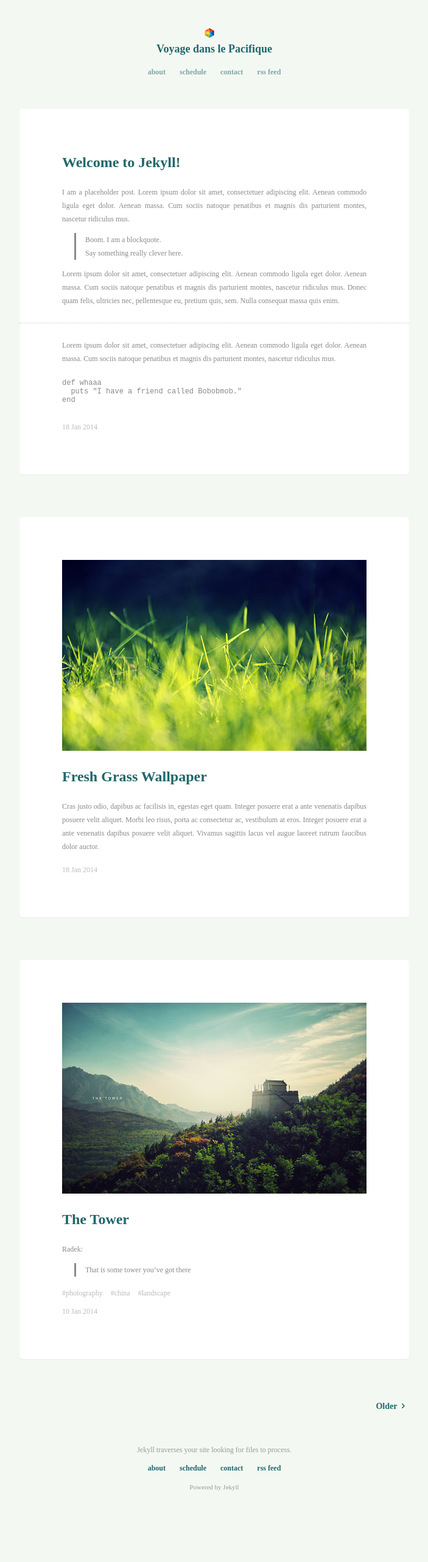
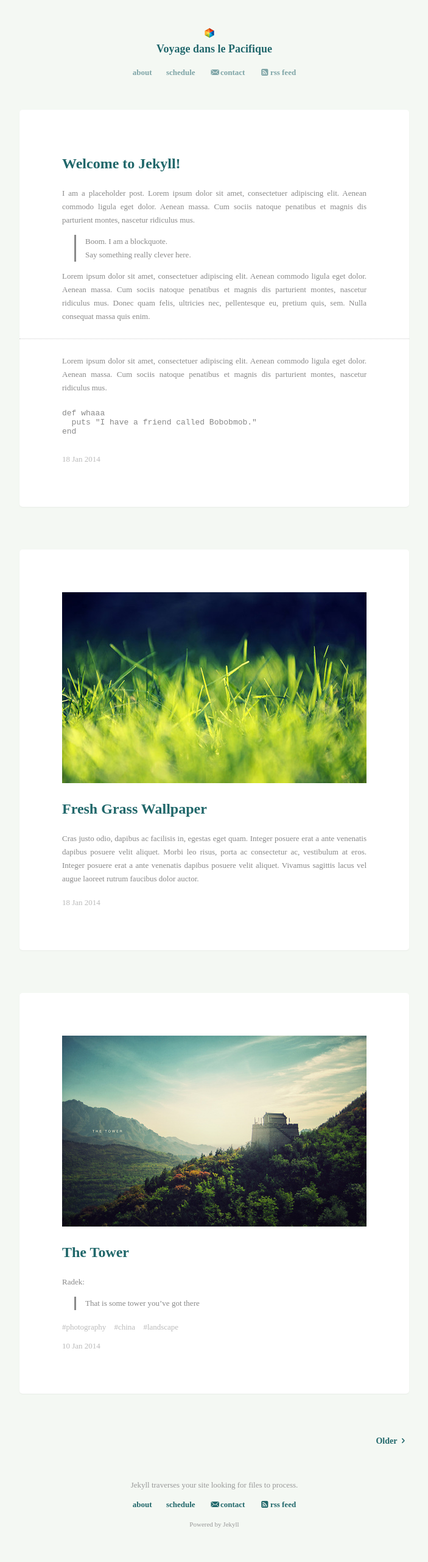
Before and after one commit to radekstepan/postcardfrom.us, a Jekyll site: the page built from index.html, in a window 1280 px wide. Shown: the whole page at 61% size, without its empty margins (288-991 px from the left). Built offline with Jekyll 4.4.1, drawn with Linux system fonts in a browser that asks for light colours; some web fonts are replaced; Markdown is read by kramdown in place of the engine named in the settings; the list of posts is cut into pages by our own code; before the commit the page ends 2500 px from its top, so only the background shows below that.

Commit message:
icons; refs #2

```diff
--- a/_includes/links.html
+++ b/_includes/links.html
@@ -1,6 +1,6 @@
-<ul>
+<ul id="links">
     <li><a href="{{ site.baseurl }}/about.html">about</a></li>
     <li><a href="#">schedule</a></li>
-    <li><a href="#">contact</a></li>
-    <li><a href="{{ site.baseurl }}/feed.xml">rss feed</a></li>
+    <li><a href="#" class="icon mail">contact</a></li>
+    <li><a href="{{ site.baseurl }}/feed.xml" class="icon rss-squared">rss feed</a></li>
 </ul>
--- a/_styles/main.styl
+++ b/_styles/main.styl
@@ -4,7 +4,7 @@ body
     background: #f4f8f3
     color: #898989
     font-family: "Domine"
-    font-size: 12px
+    font-size: 13px
 
 h1, h2, h3, h4, h5, .title
     font-family: "Raleway"
@@ -78,6 +78,7 @@ pre
         font-weight: bold
         color: #20676a
         padding: 10px
+        text-shadow: 1px 1px 0 #fff
 
     ul
         margin-top: 20px
--- a/assets/css/main.css
+++ b/assets/css/main.css
@@ -67,16 +67,14 @@ div.highlight .il{color:#ae81ff}
 @font-face{font-family:'Icons';src:url("../fonts/icons.eot?16565305");src:url("../fonts/icons.eot?16565305#iefix") format('embedded-opentype'),url("../fonts/icons.woff?16565305") format('woff'),url("../fonts/icons.ttf?16565305") format('truetype'),url("../fonts/icons.svg?16565305#icons") format('svg');font-weight:normal;font-style:normal}
 
 .icon:before{font-family:"Icons";font-style:normal;font-weight:normal;speak:none;display:inline-block;text-decoration:inherit;width:1em;margin-right:.2em;text-align:center;font-variant:normal;text-transform:none;line-height:1em;margin-left:.2em}
-.icon.user:before{content:'\e800'}
-.icon.search:before{content:'\e801'}
-.icon.link:before{content:'\e800'}
+.icon.rss-squared:before{content:'\e800'}
+.icon.mail:before{content:'\e801'}
 .icon.location:before{content:'\e802'}
+.icon.right-open:before{content:'\e803'}
 .icon.clock-1:before{content:'\e805'}
-.icon.hourglass:before{content:'\e804'}
 .icon.left-open:before{content:'\e806'}
-.icon.right-open:before{content:'\e803'}
 
-body{background:#f4f8f3;color:#898989;font-family:"Domine";font-size:12px}
+body{background:#f4f8f3;color:#898989;font-family:"Domine";font-size:13px}
 h1,h2,h3,h4,h5,.title{font-family:"Raleway";margin:0 0 15px 0;font-weight:600}
 h1{font-size:30px;line-height:45px}
 h2{font-size:24px;line-height:36px}
@@ -92,7 +90,7 @@ ul li{display:inline-block}
 pre{margin:0 -70px;padding:10px 70px}
 #header{padding:70px 0 40px 0;text-align:center;}
 #header:before{content:"";display:block;position:absolute;top:46px;left:50%;right:50%;background:url("../img/favicon.png") no-repeat 0 0;width:16px;height:16px;margin-left:-16px}
-#header .title{font-size:18px;font-weight:bold;color:#20676a;padding:10px}
+#header .title{font-size:18px;font-weight:bold;color:#20676a;padding:10px;text-shadow:1px 1px 0 #fff}
 #header ul{margin-top:20px;}
 #header ul li{margin:0 10px;}
 #header ul li a{color:#7fa5a7;font-weight:bold}
```
Also changed, not shown: _styles/icons.styl (+6 -15 lines), assets/fonts/icons.ttf, assets/fonts/icons.woff, 2 other files.
